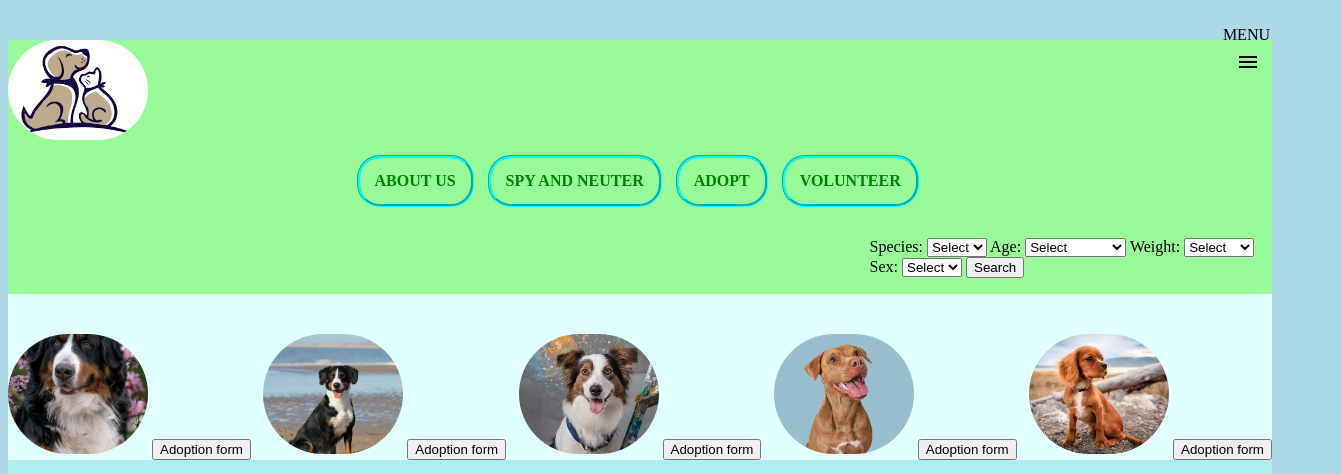
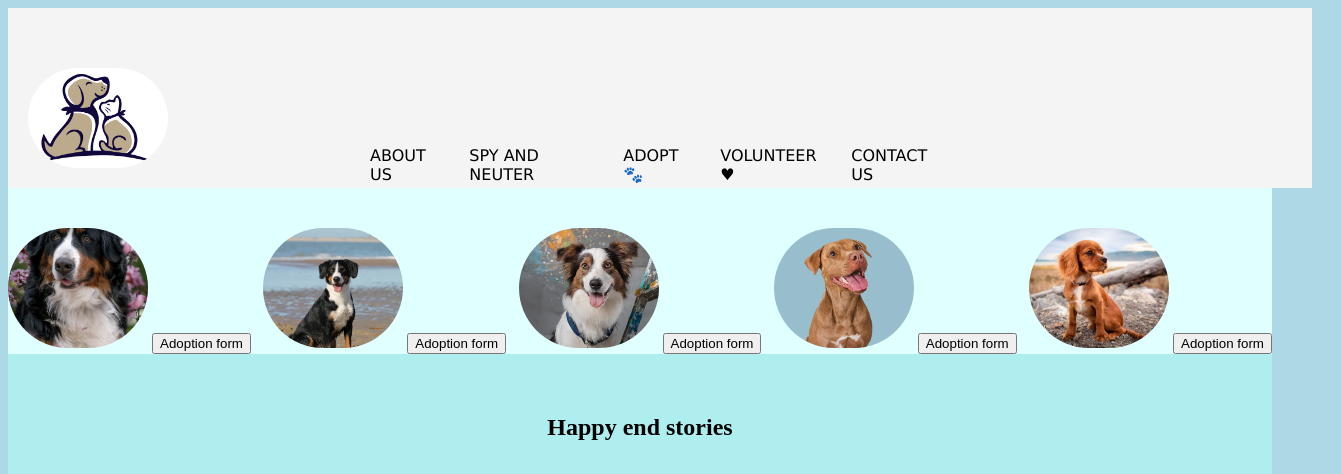
Before and after one commit to tiulia21/Pet-Register, a website: page src/index.html in a window 1280 px wide. Shown: the top 474 px of the page, 1341 px wide, since content can reach past the window. Drawn offline with Linux system fonts and the light colour scheme.

Commit message:
reorganize site

```diff
--- a/src/index.html
+++ b/src/index.html
@@ -11,39 +11,27 @@
       <div class="logo">
         <img src="images/Cute.jpg" alt="Logo" height="100" />
       </div>
+      <div class="menu-bar">
+        <ul>
+          <li class="menu-item"><a href="#about">ABOUT US</a></li>
+          <li class="menu-item2"><a href="#spy">SPY AND NEUTER</a></li>
+          <li class="menu-item3"><a href="#adopt">ADOPT &#128062; </a></li>
+          <li class="menu-item4">
+            <a href="#volunteer">VOLUNTEER &#9829;</a>
 
-      <ul class="menu-bar">
-        <li>ABOUT US</li>
-        <li>SPY AND NEUTER</li>
-        <li>ADOPT</li>
-        <li>VOLUNTEER</li>
-      </ul>
-
-      <p>MENU</p>
-      <div class="menu-icon">
-        <svg width="24" height="24" viewBox="0 0 24 24">
-          <path d="M3 18h18v-2H3v2zm0-5h18v-2H3v2zm0-7v2h18V6H3z"></path>
-        </svg>
-      </div>
-      <div>
-        <ul class="menu">
-          <li><a href="#" data-page="support-us" class="active">Support us</a></li>
-          <div class="support">
-            <button>Donate</button>
-            <button>Fundraise</button>
-          </div>
-          <li><a href="#" data-page="contact-us">Contact us</a></li>
-          <div class="message">
-            Leave us a message
-            <textarea></textarea>
-          </div>
-          <li><a href="#" data-page="admin">Admin</a></li>
-          <div class="contact">
-            <label for="email"
-              >email
-              <input type="text" id="email" />
-            </label>
-          </div>
+            <ul class="submenu">
+              <li><button>Donate</button></li>
+              <li><button>Fundraise</button></li>
+            </ul>
+          </li>
+          <li class="menu-item5"><a href="#contact">CONTACT US</a></li>
+          <ul class="subcontact">
+            <li>Email</li>
+            <li><textarea name="" id="" cols="1" rows="1"></textarea></li>
+            <li>Leave us a message</li>
+            <li><textarea></textarea></li>
+            <li><button>Submit</button></li>
+          </ul>
         </ul>
       </div>
 
--- a/src/style.css
+++ b/src/style.css
@@ -1,37 +1,58 @@
 header {
-  background-color: palegreen;
+  display: flex;
+  justify-content: center;
+  width: 100%;
+  background: #f4f4f4;
+  padding: 20px;
 }
-.menu-bar {
-  color: rgb(103, 97, 97);
-  margin-left: 2%;
-  padding: 2px;
-  font-weight: bold;
+
+.menu-bar ul {
+  display: flex;
+  list-style: none;
+  position: absolute;
+  top: 50px;
+  left: 50%;
+  transform: translateX(-50%);
+  background-color: #f4f4f4;
+  transition: opacity 0.5s, visibility 0s 0.5s;
+  height: 20px;
 }
 .menu-bar li {
-  display: inline-block;
-  padding: 15px;
-  margin-right: 20px;
-  outline-style: groove;
-  outline-color: aqua;
-  border-radius: 20px;
-  outline-width: 3px;
+  margin: 80px 10px; /* Adds horizontal spacing between menu items */
 }
 
-.menu {
-  display: none;
-  list-style: none;
-  text-align: right;
-  position: absolute;
-  top: 30px;
-  right: 10px;
-  color: green;
+.menu-bar a,
+.menu-bar button {
+  text-decoration: none; /* Removes underline from links */
+  color: black; /* Sets the text color for links */
+  background-color: transparent; /* Ensures buttons have no background */
+  cursor: pointer; /* Changes the cursor to a pointer when hovering over buttons */
+  font-family: Verdana, sans-serif; /* Sets the font for text within the menu */
+  border-color: green;
 }
 
-.menu-icon {
-  position: fixed;
-  top: 50px;
-  right: 20px;
+.menu-bar a:hover,
+.menu-bar button:hover {
+  color: green; /* Changes text color on hover for visual feedback */
 }
+.submenu {
+  visibility: hidden;
+}
+.subcontact {
+  margin-left: 70%;
+  visibility: hidden;
+}
+.message-item {
+  display: none; /* Aligns the message text and submit button in a row */
+  align-items: center; /* Vertically centers items in the .message-item */
+}
+
+.message-item textarea {
+  height: 30px; /* Sets a fixed height for the textarea */
+  margin-right: 10px; /* Adds space between the textarea and the button */
+  display: none;
+}
+
 p {
   position: absolute;
   top: 10px;
@@ -47,11 +68,6 @@ p {
   height: 100px;
   margin-right: 70px;
 }
-
-p {
-  text-align: right;
-}
-
 .adopt {
   font-size: 20px;
   font-weight: bold;
@@ -121,31 +137,14 @@ footer {
 }
 
 .filter {
-  display: flex;
-  margin-left: 65%;
+  margin-left: 50%;
+  margin-top: 5%;
+  visibility: hidden;
 }
-.btn .btn1 {
-  display: none;
-}
-.support {
-  display: none;
-}
-.message {
-  display: none;
-}
+
 .contact {
   display: none;
 }
 .search {
   text-align: end;
 }
-.menu-bar {
-  list-style: none;
-  display: flex;
-  flex: 1;
-  justify-content: center;
-  margin-right: 10px;
-  color: green;
-  font-style: bold;
-  line-height: 1;
-}
```
